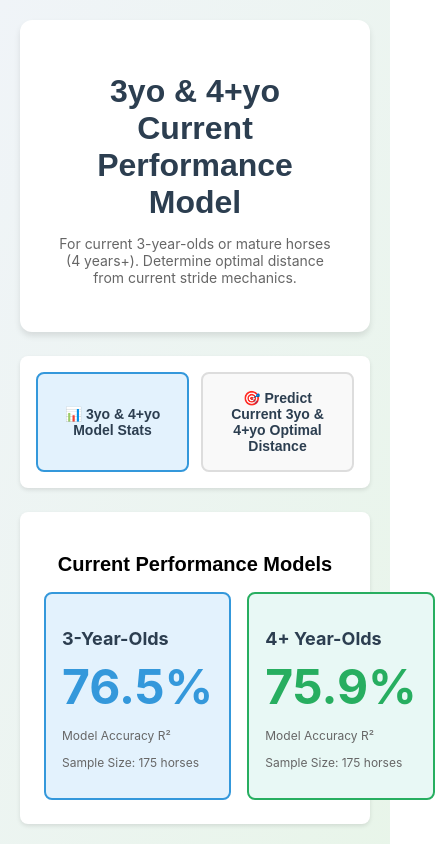
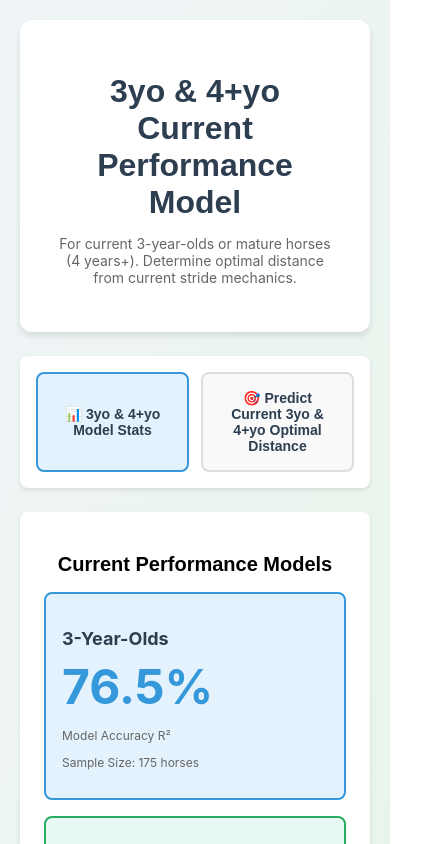
Before and after one commit to bet4bettor-svg/current-3yo-4yo, a React (Create React App) app: page / in a window 390 px wide. Shown: the top 844 px of the page, 435 px wide, since content can reach past the window. Built offline with nearby package versions, Linux system fonts and the light colour scheme.

Commit message:
fix mobile responsive issues

```diff
--- a/src/App.js
+++ b/src/App.js
@@ -129,7 +129,7 @@ const stats4plus = useMemo(() => calculateModelStats(data4plus), [data4plus]);
         {view === 'model-stats' && (
           <div style={{ background: 'white', borderRadius: '8px', boxShadow: '0 2px 4px rgba(0,0,0,0.1)', padding: '24px' }}>
             <h2 style={{ fontSize: '20px', fontWeight: 'bold', marginBottom: '16px', textAlign: 'center', fontFamily: 'Work Sans, sans-serif' }}>Current Performance Models</h2>
-            <div style={{ display: 'grid', gridTemplateColumns: '1fr 1fr', gap: '16px' }}>
+            <div style={{ display: 'grid', gridTemplateColumns: 'repeat(auto-fit, minmax(250px, 1fr))', gap: '16px' }}>
               <div style={{ padding: '16px', borderRadius: '8px', border: '2px solid #3498DB', background: '#E3F2FD' }}>
                 <h3 style={{ fontSize: '18px', fontWeight: 'bold', color: '#2C3E50', marginBottom: '8px' }}>3-Year-Olds</h3>
                 {stats3yo ? (
@@ -168,7 +168,7 @@ const stats4plus = useMemo(() => calculateModelStats(data4plus), [data4plus]);
                 <select
                   value={predictInputs.age}
                   onChange={(e) => setPredictInputs({...predictInputs, age: parseInt(e.target.value)})}
-                  style={{ width: '100%', padding: '8px', border: '1px solid #ddd', borderRadius: '4px', fontSize: '14px' }}
+                  style={{ width: '100%', padding: '8px', border: '1px solid #ddd', borderRadius: '4px', fontSize: '14px', height: '38px' }}
                 >
                   <option value={3}>3yo</option>
                   <option value={4}>4+yo</option>
```
